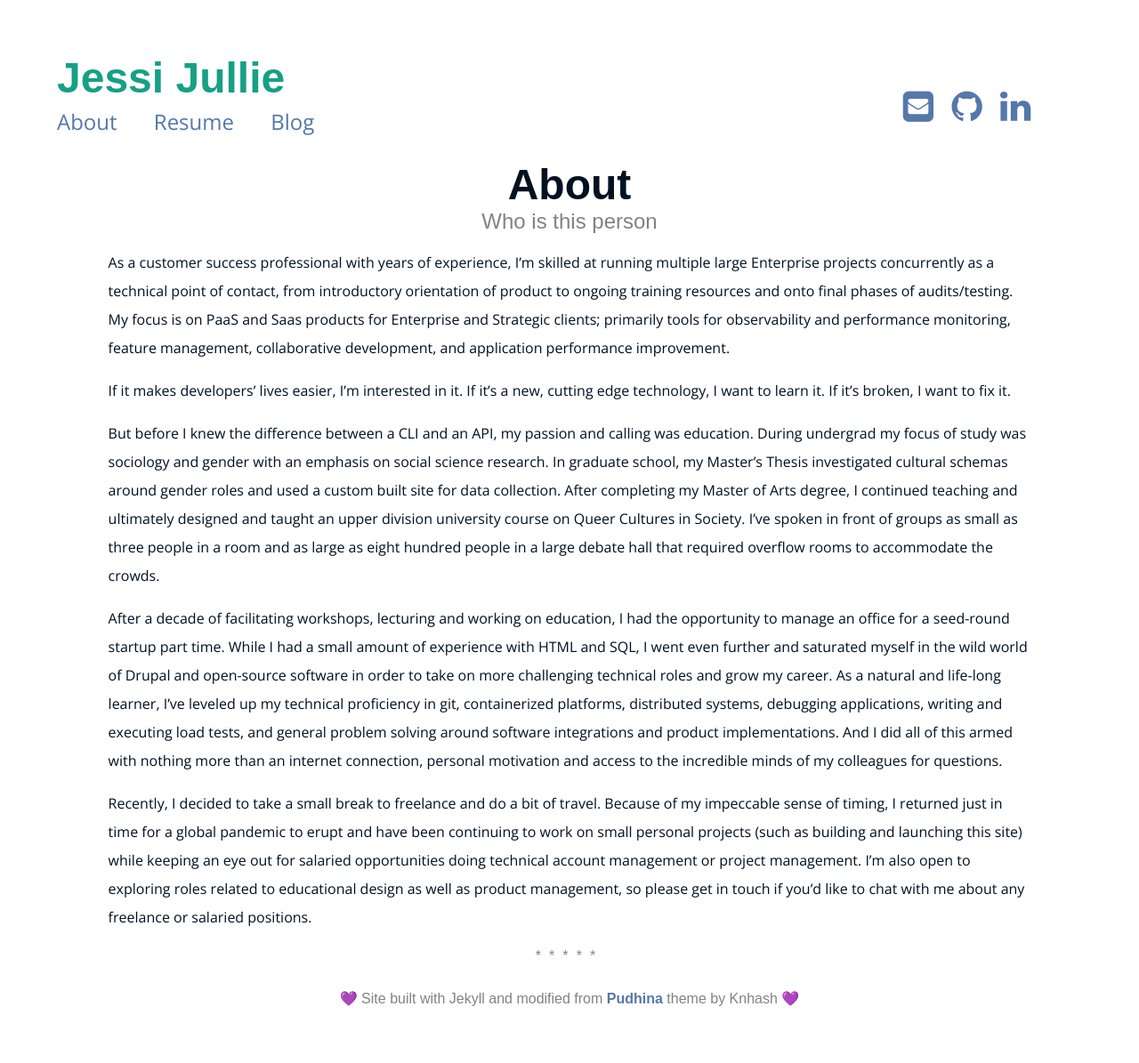
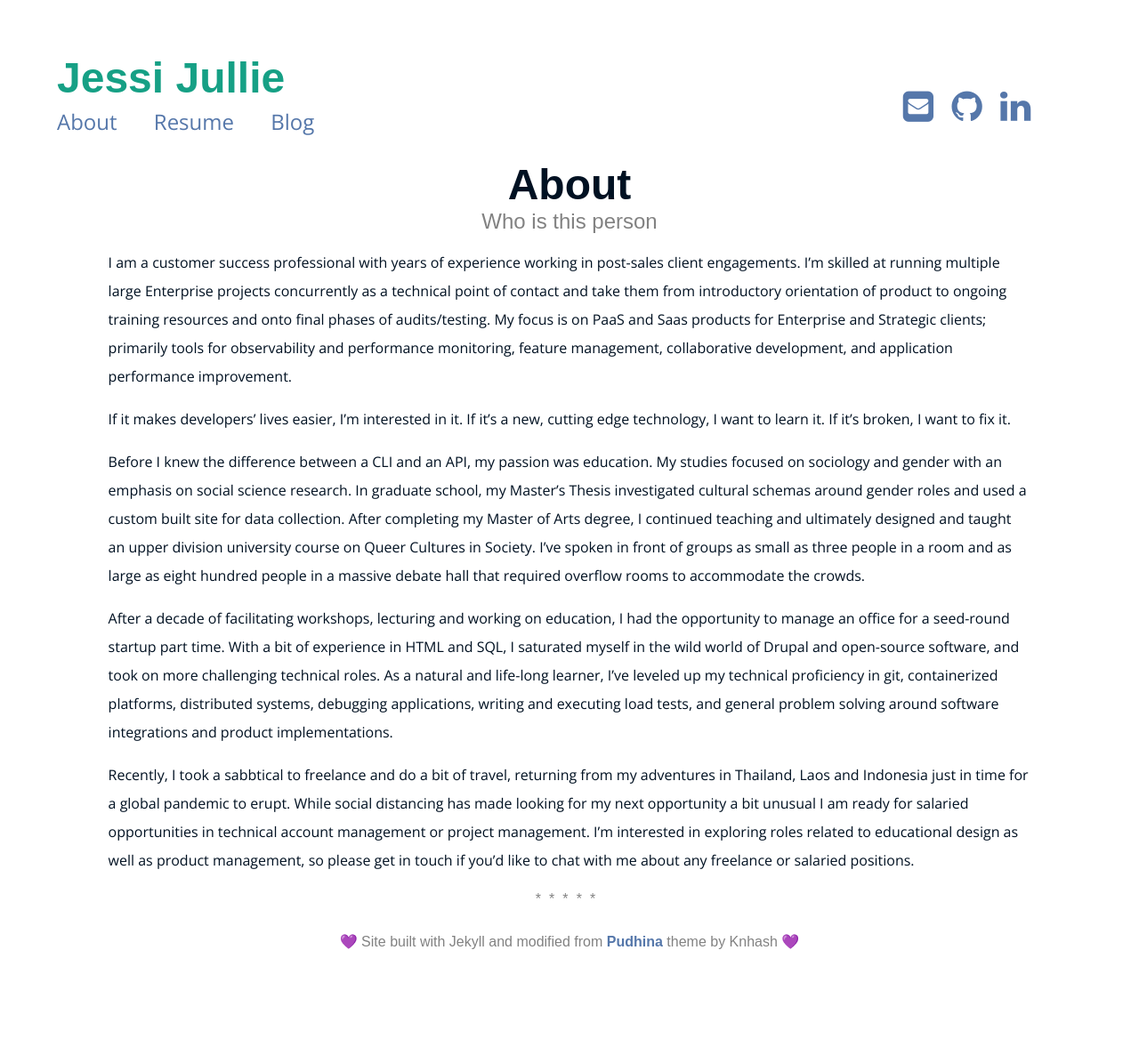
Before and after one commit to JessiJullie/JessiSite, a Jekyll site: the page built from about.md, in a window 1280 px wide. Shown: the whole page at 89% size. Built offline with Jekyll 4.4.1, drawn with Linux system fonts in a browser that asks for light colours; after the commit the page ends 1131 px from its top, so only the background shows below that.

Commit message:
Editing blog posts and about page.

```diff
--- a/about.md
+++ b/about.md
@@ -5,12 +5,12 @@ permalink: /about/
 subtitle: Who is this person
 ---
 
-As a customer success professional with years of experience, I'm skilled at running multiple large Enterprise projects concurrently as a technical point of contact, from introductory orientation of product to ongoing training resources and onto final phases of audits/testing. My focus is on PaaS and Saas products for Enterprise and Strategic clients; primarily tools for observability and performance monitoring, feature management, collaborative development, and application performance improvement.
+I am a customer success professional with years of experience working in post-sales client engagements. I'm skilled at running multiple large Enterprise projects concurrently as a technical point of contact and take them from introductory orientation of product to ongoing training resources and onto final phases of audits/testing. My focus is on PaaS and Saas products for Enterprise and Strategic clients; primarily tools for observability and performance monitoring, feature management, collaborative development, and application performance improvement.
 
 If it makes developers’ lives easier, I’m interested in it. If it’s a new, cutting edge technology, I want to learn it. If it’s broken, I want to fix it.
 
-But before I knew the difference between a CLI and an API, my passion and calling was education. During undergrad my focus of study was sociology and gender with an emphasis on social science research. In graduate school, my Master’s Thesis investigated cultural schemas around gender roles and used a custom built site for data collection. After completing my Master of Arts degree, I continued teaching and ultimately designed and taught an upper division university course on Queer Cultures in Society. I’ve spoken in front of groups as small as three people in a room and as large as eight hundred people in a large debate hall that required overflow rooms to accommodate the crowds.
+Before I knew the difference between a CLI and an API, my passion was education. My studies focused on sociology and gender with an emphasis on social science research. In graduate school, my Master’s Thesis investigated cultural schemas around gender roles and used a custom built site for data collection. After completing my Master of Arts degree, I continued teaching and ultimately designed and taught an upper division university course on Queer Cultures in Society. I’ve spoken in front of groups as small as three people in a room and as large as eight hundred people in a massive debate hall that required overflow rooms to accommodate the crowds.
 
-After a decade of facilitating workshops, lecturing and working on education, I had the opportunity to manage an office for a seed-round startup part time. While I had a small amount of experience with HTML and SQL, I went even further and saturated myself in the wild world of Drupal and open-source software in order to take on more challenging technical roles and grow my career. As a natural and life-long learner, I’ve leveled up my technical proficiency in git, containerized platforms, distributed systems, debugging applications, writing and executing load tests, and general problem solving around software integrations and product implementations. And I did all of this armed with nothing more than an internet connection, personal motivation and access to the incredible minds of my colleagues for questions.
+After a decade of facilitating workshops, lecturing and working on education, I had the opportunity to manage an office for a seed-round startup part time. With a bit of experience in HTML and SQL, I saturated myself in the wild world of Drupal and open-source software, and took on more challenging technical roles. As a natural and life-long learner, I’ve leveled up my technical proficiency in git, containerized platforms, distributed systems, debugging applications, writing and executing load tests, and general problem solving around software integrations and product implementations.
 
-Recently, I decided to take a small break to freelance and do a bit of travel. Because of my impeccable sense of timing, I returned just in time for a global pandemic to erupt and have been continuing to work on small personal projects (such as building and launching this site) while keeping an eye out for salaried opportunities doing technical account management or project management. I’m also open to exploring roles related to educational design as well as product management, so please get in touch if you’d like to chat with me about any freelance or salaried positions.
+Recently, I took a sabbtical to freelance and do a bit of travel, returning from my adventures in Thailand, Laos and Indonesia just in time for a global pandemic to erupt. While social distancing has made looking for my next opportunity a bit unusual I am ready for salaried opportunities in technical account management or project management. I’m interested in exploring roles related to educational design as well as product management, so please get in touch if you’d like to chat with me about any freelance or salaried positions.
```
Also changed, not shown: _posts/2020-02-20-customer-experience-example.md (+1 -1 lines), _posts/2020-02-20-renewal-expansion-example.md (added, +93 -0 lines).
